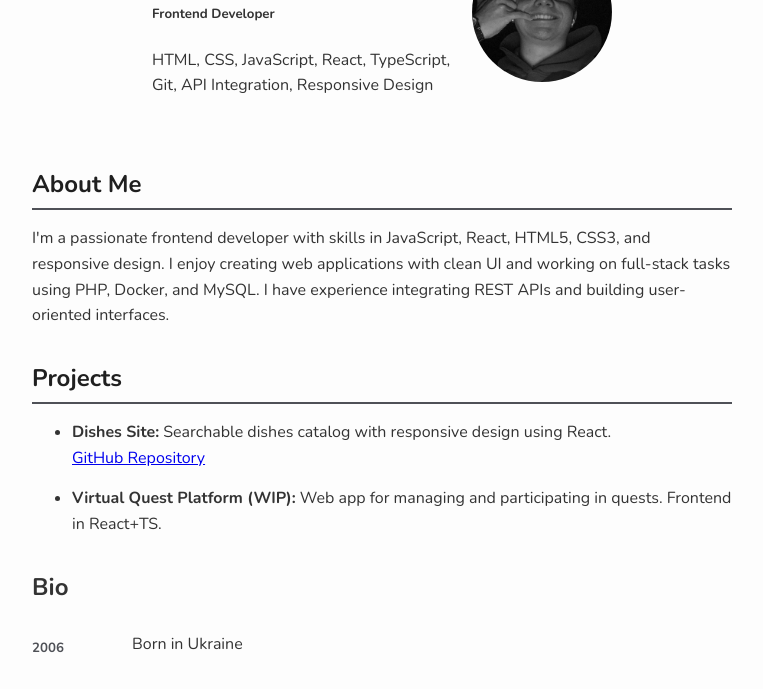
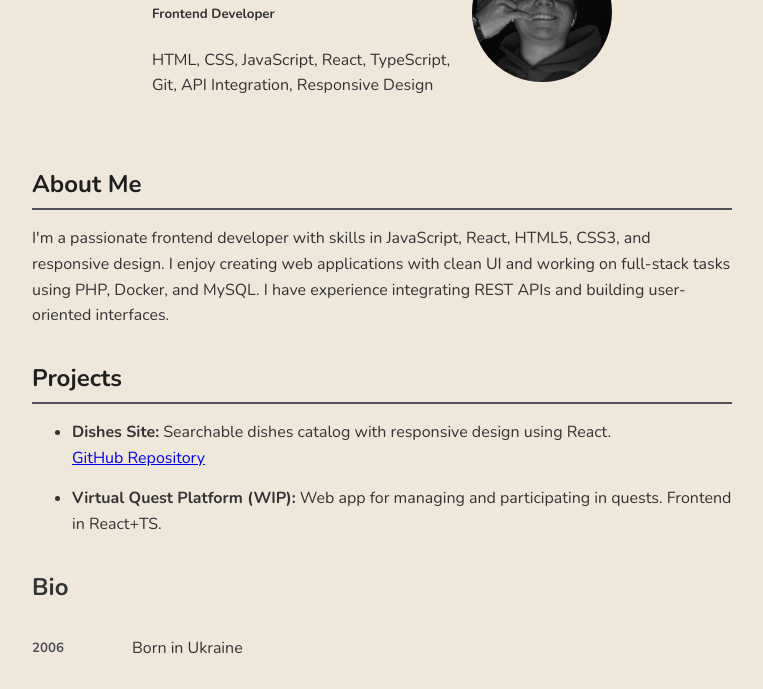
Before and after one commit to Frayero4ek/porfolio, a plain HTML site: page index.html in a window 1280 px wide. Shown: the part 544-1233 px from the top of the page, without its empty margins (258-1021 px from the left). Drawn offline with nearby package versions, Linux system fonts and the light colour scheme.

Commit message:
Change Light theme

```diff
--- a/index.html
+++ b/index.html
@@ -72,6 +72,6 @@
     <p>&copy; 2025 Halavskiy Rostyk — Frontend Developer</p>
   </div>
 
-  <button class="my-profile-button" onclick="window.location.href='https://github.com/Frayero4ek'">My GitHub</button>
+  <button class="my-profile-button" onclick="window.open('https://github.com/Frayero4ek', '_blank')">My GitHub</button>
 </body>
 </html>
--- a/styles.css
+++ b/styles.css
@@ -5,7 +5,7 @@
 
 
 :root {
-  --bg: #fdfdfd;
+  --bg: #F0E7DB;
   --text: #333;
   --accent: #4F5157;
   --highlight: #1f1f1f;
@@ -129,11 +129,14 @@ body {
   font-size: 24px;
   font-weight: bold;
   margin-bottom: 10px;
+  align-items: center;
+  display: flex;
 }
 
 .bio-item {
   display: flex;
   gap: 20px;
+  align-items: center;
   margin-bottom: 10px;
 }
 
```
